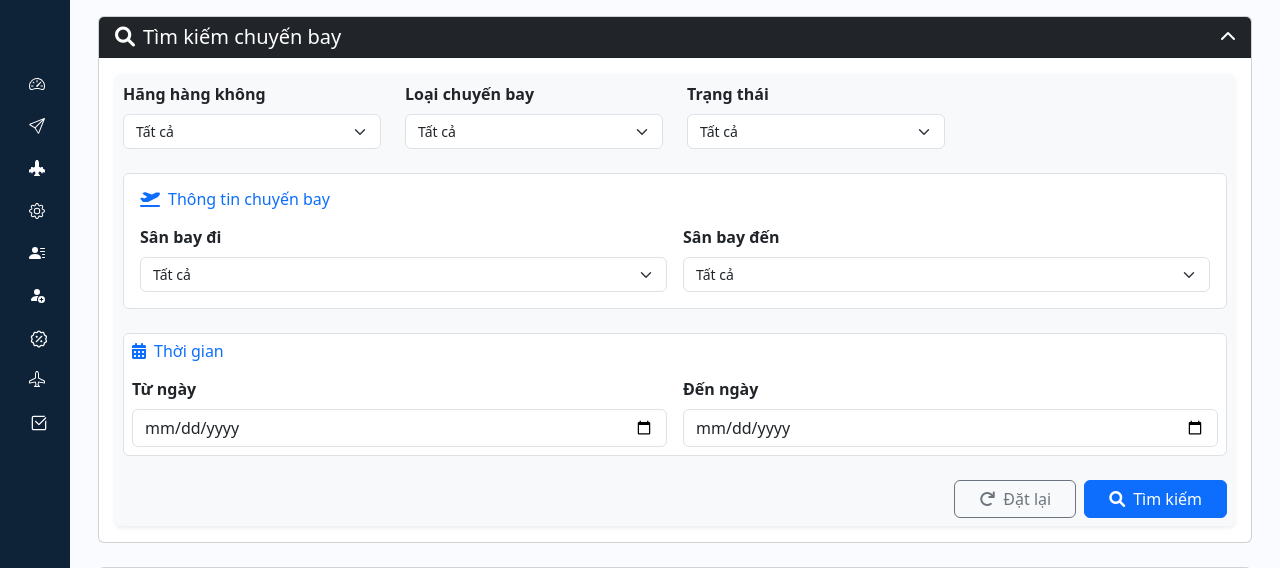
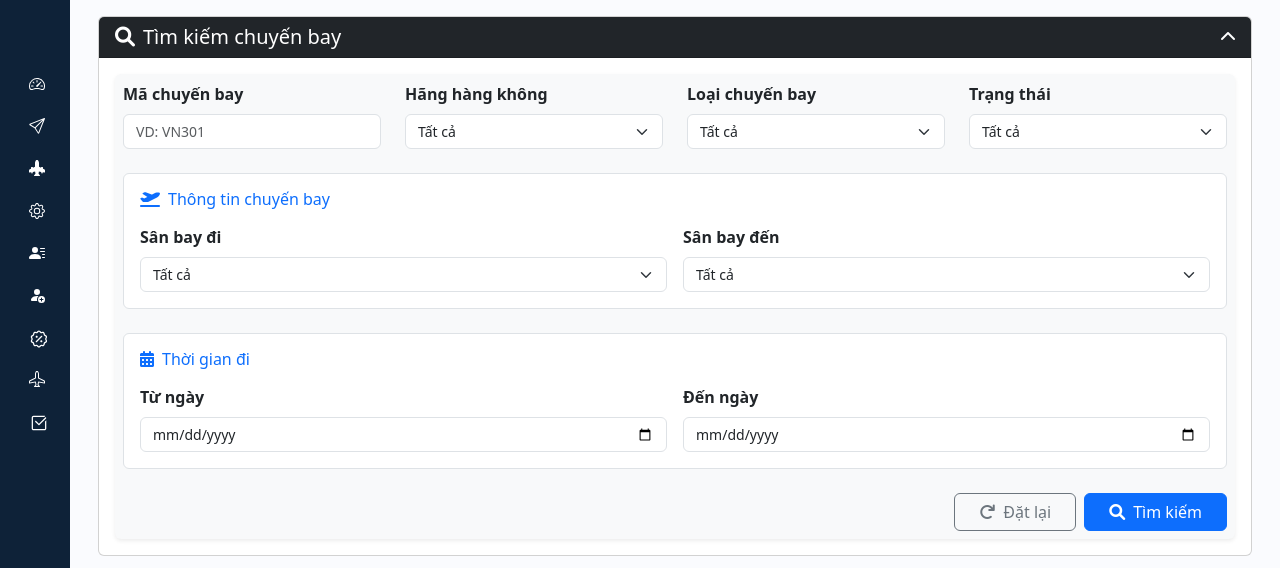
Before and after one commit to ngphthao10/flight-booking-mobile-app, a Flask app: template client_app/app/templates/admin/chuyenbay/chuyenbay.html in a window 1280 px wide, after a click on "Tìm kiếm chuyến bay". Shown: the top 568 px of the page. Run offline with Flask 3, Linux system fonts and the light colour scheme; the template is opened without the code that fills it: most values are stand-ins (such as "Sample title", 1, 10 or a date in 2020); some libraries are stand-ins or nearby versions.

Commit message:
update sua chuyen bay

```diff
--- a/client_app/app/templates/admin/chuyenbay/chuyenbay.html
+++ b/client_app/app/templates/admin/chuyenbay/chuyenbay.html
@@ -15,6 +15,14 @@
             <div class="card-body">
                 <form id="searchForm" class="card p-2 bg-light border-0 shadow-sm">
                     <div class="row g-4">
+                        <!-- Airline Filter -->
+                        <div class="col-lg-3 col-md-6">
+                            <div class="form-group">
+                                <label class="form-label fw-semibold">Mã chuyến bay</label>
+                                <input class="form-control" type="text" name="ma_chuyen_bay" id="ma_chuyen_bay"
+                                    placeholder="VD: VN301" />
+                            </div>
+                        </div>
                         <!-- Airline Filter -->
                         <div class="col-lg-3 col-md-6">
                             <div class="form-group">
@@ -86,9 +94,9 @@
                         </div>
 
                         <div class="col-12">
-                            <div class="card border shadow-none p-2 bg-white">
+                            <div class="card border shadow-none p-3 bg-white">
                                 <h6 class="mb-3 text-primary">
-                                    <i class="fas fa-calendar-alt me-2"></i>Thời gian
+                                    <i class="fas fa-calendar-alt me-2"></i>Thời gian đi
                                 </h6>
                                 <div class="row g-3">
                                     <div class="col-lg-6">
@@ -247,6 +255,10 @@
     .form-select {
         font-size: 0.875rem;
     }
+
+    .form-control {
+        font-size: 0.875rem;
+    }
 </style>
 <script>
     document.addEventListener('DOMContentLoaded', function () {
@@ -374,6 +386,7 @@
         }
 
         return {
+            flight_code: document.getElementById('ma_chuyen_bay').value,
             airline_code: document.getElementById('airlineFilter').value,
             departure_airport: document.getElementById('departureAirport').value,
             arrival_airport: document.getElementById('arrivalAirport').value,
```
Also changed, not shown: webservice/app/routes/admin/chuyenbay.py (+8 -0 lines).
